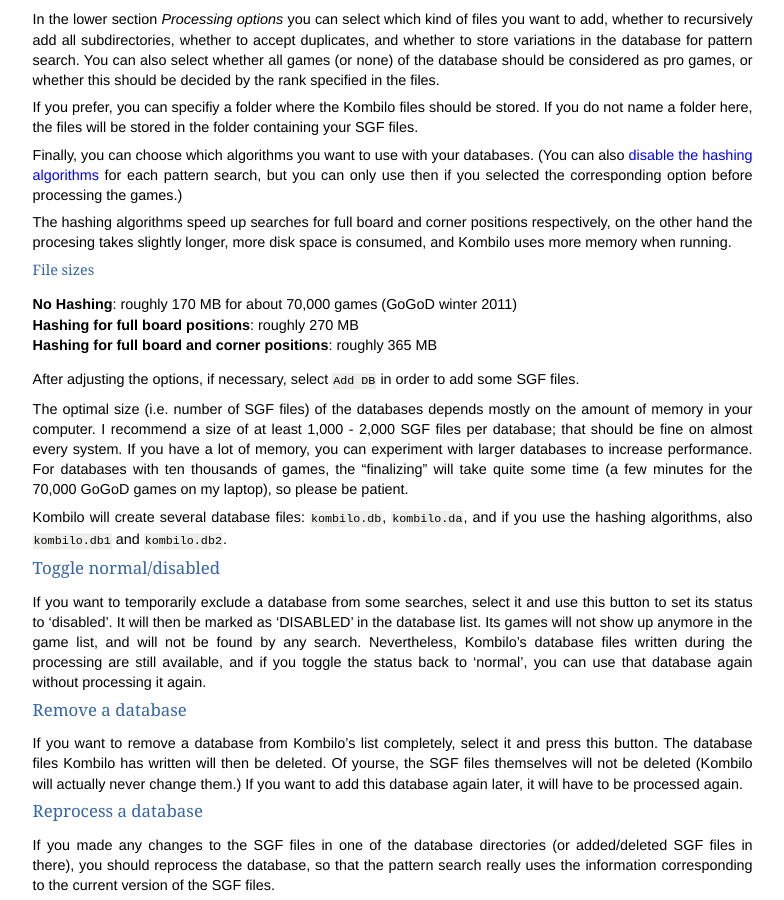
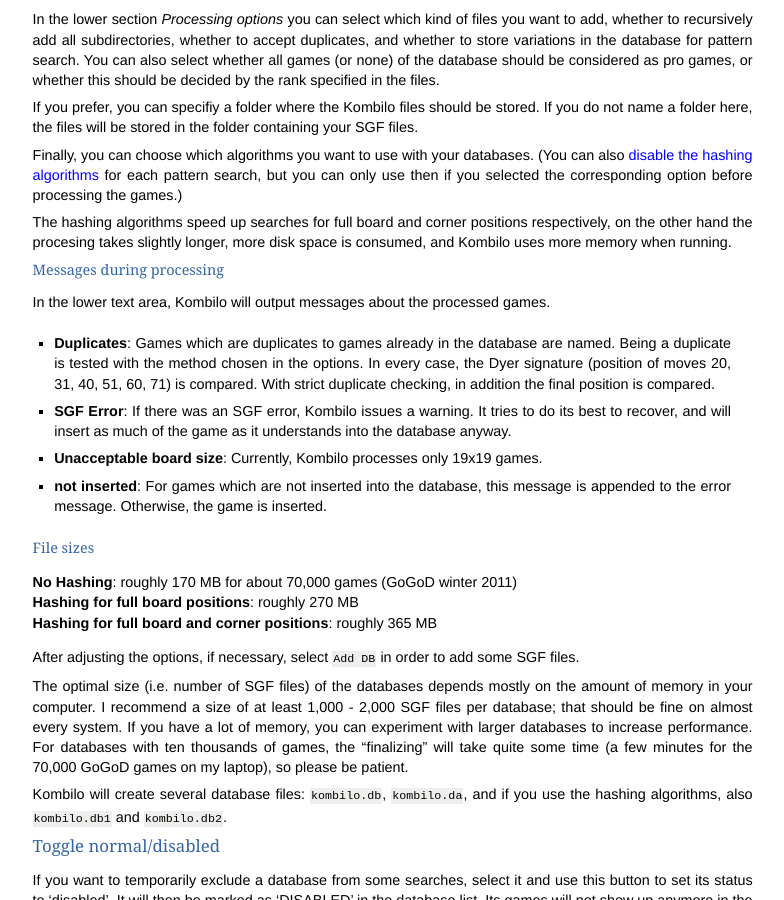
Before and after one commit to ugoertz/kombilo, a Sphinx documentation site: the page built from doc/manual.rst, in a window 1280 px wide and 900 px high, scrolled down 3131 px. Shown: the whole window, without its empty margins (341-1125 px from the left). Built offline with Sphinx 7.4.7, drawn with Linux system fonts in a browser that asks for light colours.

Commit message:
Add documentation about processing messages; see #1.

```diff
--- a/doc/manual.rst
+++ b/doc/manual.rst
@@ -228,6 +228,29 @@
 positions respectively, on the other hand the procesing takes slightly
 longer, more disk space is consumed, and Kombilo uses more memory when
 running.
+
+
+.. index::
+  pair: Messages; Processing
+.. _processing-messages:
+
+Messages during processing
+^^^^^^^^^^^^^^^^^^^^^^^^^^
+
+In the lower text area, Kombilo will output messages about the processed games.
+
+* **Duplicates**: Games which are duplicates to games already in the database
+  are named. Being a duplicate is tested with the method chosen in the options.
+  In every case, the Dyer signature (position of moves 20, 31, 40, 51, 60, 71)
+  is compared. With strict duplicate checking, in addition the final position is
+  compared.
+* **SGF Error**: If there was an SGF error, Kombilo issues a warning. It tries
+  to do its best to recover, and will insert as much of the game as it
+  understands into the database anyway.
+* **Unacceptable board size**: Currently, Kombilo processes only 19x19 games.
+* **not inserted**: For games which are not inserted into the database, this
+  message is appended to the error message. Otherwise, the game is inserted.
+
 
 File sizes
 ^^^^^^^^^^
```
